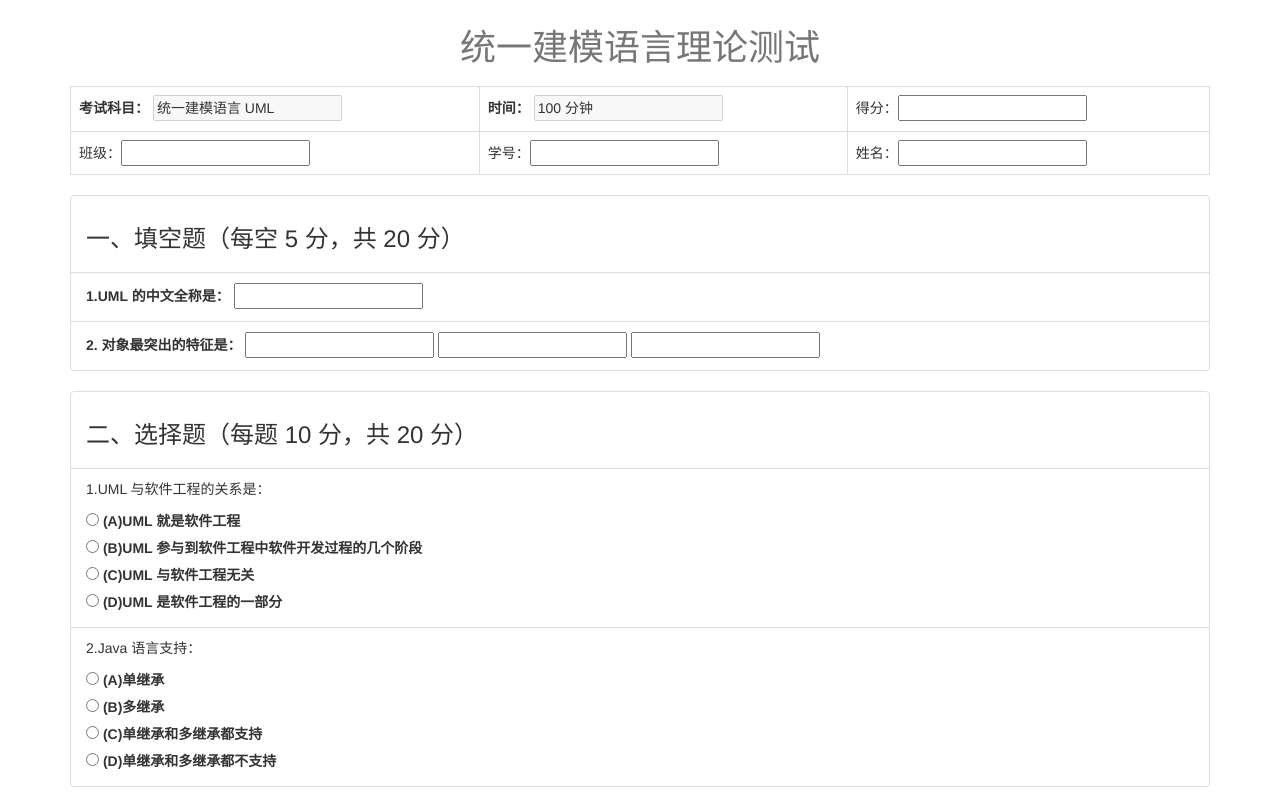
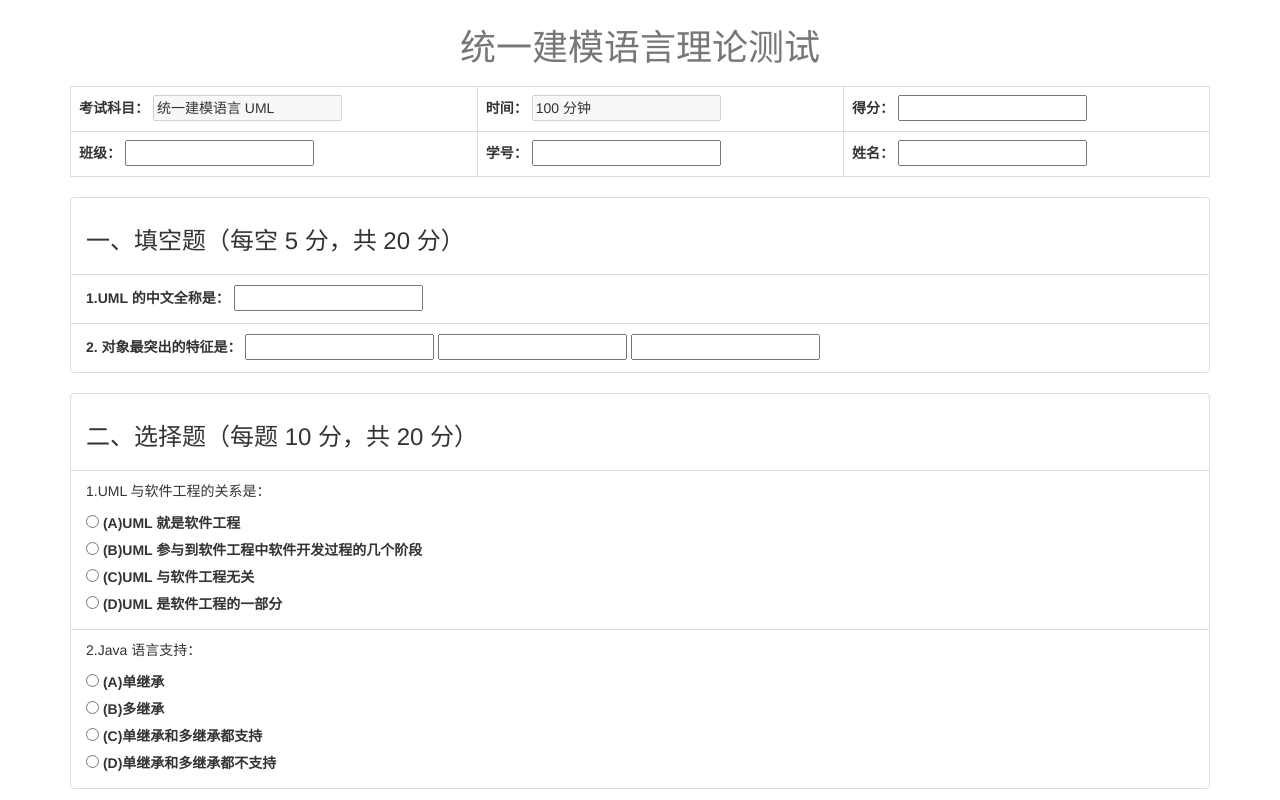
Before and after one commit to wangyao11/html_and_dom, a plain HTML site: page index.html in a window 1280 px wide. Shown: the top 800 px of the page. Drawn offline with Linux system fonts and the light colour scheme.

Commit message:
uodate <header>

```diff
--- a/index.html
+++ b/index.html
@@ -34,12 +34,21 @@
             <td>
               <label for="date">时间：</label>
               <input type="text" id="date" value="100 分钟" disabled></td>
-            <td>得分：<input type="text" id="acount"></td>
+            <td>
+              <label for="score">得分：</label>
+              <input type="text" id="score"></td>
           </tr>
           <tr>
-            <td>班级：<input  type="text" ></td>
-            <td>学号：<input  type="text" ></td>
-            <td>姓名：<input  type="text" ></td>
+            <td>
+              <label for="class">班级：</label>
+              <input id="class" type="text" >
+            </td>
+            <td>
+              <label for="number">学号：</label>
+              <input id="number"  type="text" ></td>
+            <td>
+              <label for="name">姓名：</label>
+              <input id="name" type="text" ></td>
           </tr>
         </table>
       </header>
@@ -148,12 +157,11 @@
           </li>
         </ul>
       </section>
-
-      <section>
+      <footer >
         <div id="name" class="">
           <input type="button" class="btn btn-primary btn-lg " value="计算成绩" onclick="countGarde();"/>
         </div>
-      </section>
+      </footer>
     </form>
   </body>
 </html>
```
